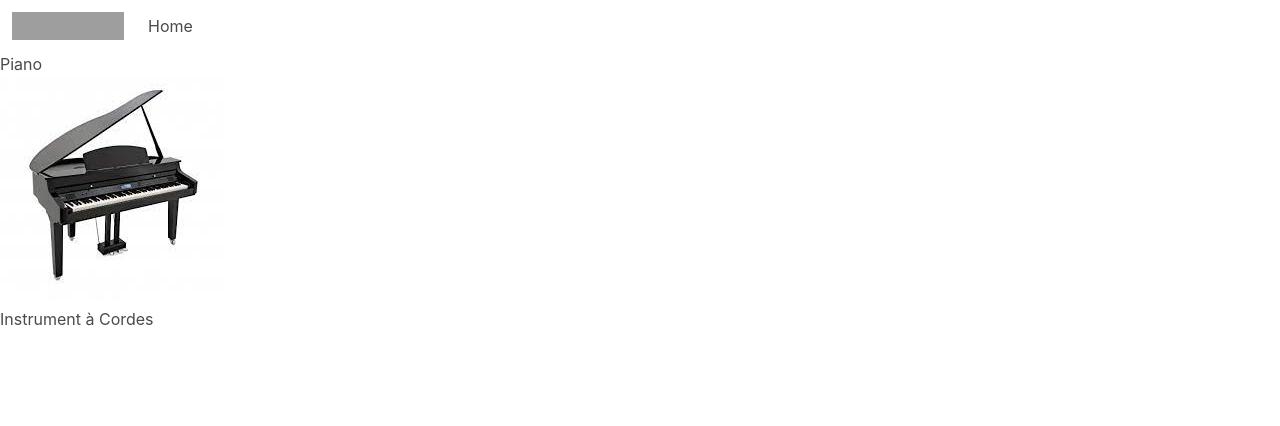
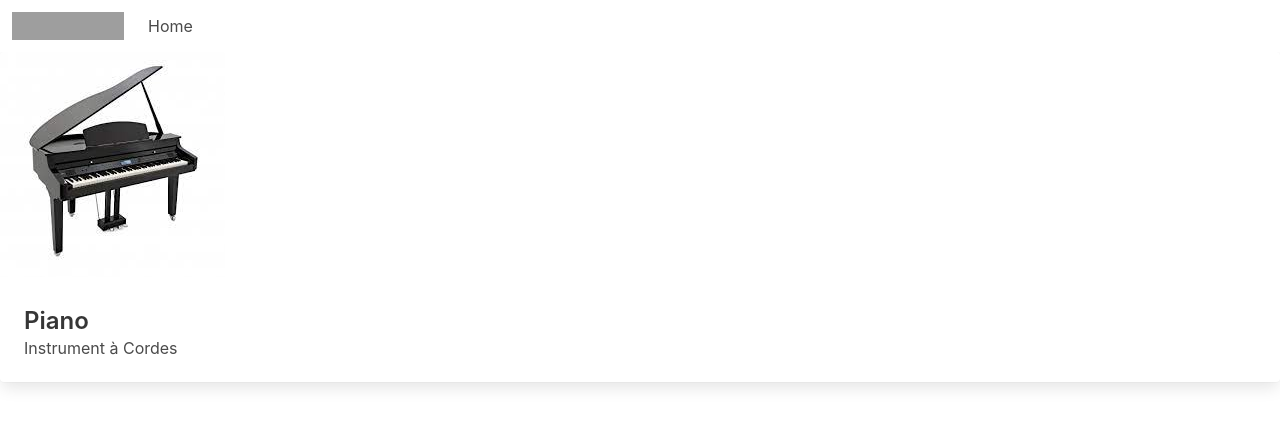
Before and after one commit to Sachageyopdv/ExamSacha-React-3WA, a JavaScript app: page /1 in a window 1280 px wide. Shown: the top 426 px of the page. Built offline with nearby package versions, Linux system fonts and the light colour scheme; grey boxes are pictures that could not be loaded.

Commit message:
Item Base display updated with Card

```diff
--- /dev/null
+++ b/src/components/Card.js
@@ -0,0 +1,26 @@
+const Card = ({ img, name, type }) => {
+  return (
+    <>
+      <div class="card">
+        <div class="card-image">
+          <figure>
+            <img
+              src={img}
+              alt="Placeholder image"
+            />
+          </figure>
+        </div>
+        <div class="card-content">
+          <div class="media">
+            <div class="media-content">
+              <p class="title is-4">{name}</p>
+              <p class="subtitle is-6">Instrument à {type}</p>
+            </div>
+          </div>
+        </div>
+      </div>
+    </>
+  );
+};
+
+export default Card;
--- a/src/routing/ItemPage.js
+++ b/src/routing/ItemPage.js
@@ -1,4 +1,5 @@
 import { useParams } from "react-router-dom";
+import Card from "../components/Card";
 
 const ItemPage = ({ item }) => {
   const { id } = useParams();
@@ -7,9 +8,7 @@ const ItemPage = ({ item }) => {
 
   return (
     <>
-      <p>{item[nb].name}</p>
-      <img src={item[nb].imgsrc}></img>
-      <p>Instrument à {item[nb].type}</p>
+      <Card name={item[nb].name} img={item[nb].imgsrc} type={item[nb].type}/>
     </>
   );
 };
```
Also changed, not shown: src/components/Navbar.js (line endings or trailing spaces).
